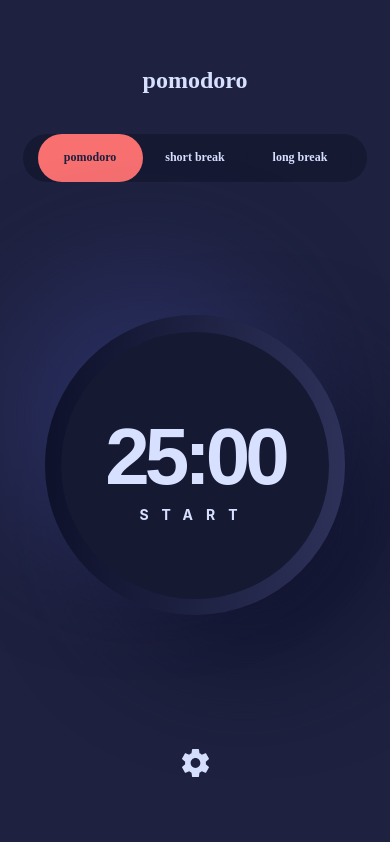
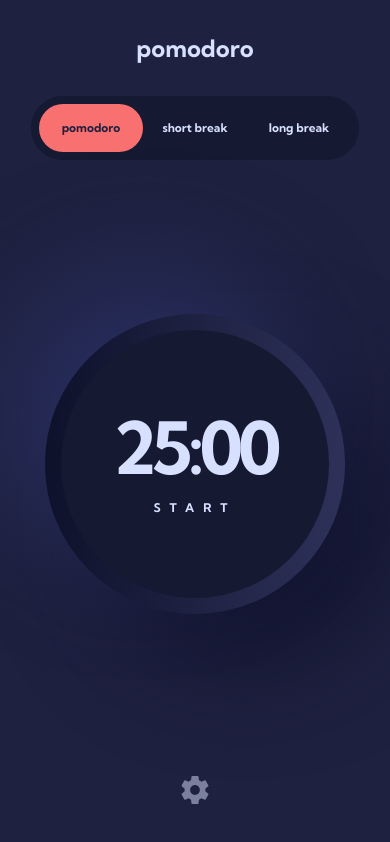
Before and after one commit to ringlochid/pomodoro-app, a React (Vite) app: page / in a window 390 px wide. Built offline with nearby package versions, Linux system fonts and the light colour scheme.

Commit message:
feat: complete responsive layout fix: restart bug

```diff
--- a/src/App.tsx
+++ b/src/App.tsx
@@ -9,7 +9,7 @@ import { useSettingEffect } from "./hooks/useSetting";
 import { TimeProvider } from "./components/timeProvider";
 
 function MainPage(): JSX.Element {
-  const [isMoadalOpen, setIsModalOpen] = useState(false);
+  const [isModalOpen, setIsModalOpen] = useState(false);
 
   const handleOpenModal = useCallback(() => {
     setIsModalOpen(true);
@@ -22,16 +22,22 @@ function MainPage(): JSX.Element {
   useSettingEffect();
 
   return (
-    <div className="grid h-svh w-svw bg-blue-850 place-items-center overflow-hidden">
-      {isMoadalOpen ? (
+    <div className="flex h-dvh flex-col bg-blue-850 px-6 py-8 md:px-10 md:py-10 lg:px-12 lg:py-12 overflow-y-scroll [scrollbar-width:none]">
+      <div
+        className={`mx-auto flex min-h-0 w-full flex-1 ${
+          isModalOpen ? "items-center justify-center" : ""
+        } md:items-center md:justify-center`}
+      >
+        {isModalOpen ? (
           <ModalContainer handleCloseModal={handleCloseModal} />
         ) : (
-        <>
+          <main className="mx-auto flex min-h-0 w-full max-w-144 flex-1 flex-col items-center justify-between md:flex-none md:justify-center md:gap-16 lg:gap-20">
             <HeaderContainer />
             <ClockContainer />
             <TailContainer handleOpenModal={handleOpenModal} />
-        </>
+          </main>
         )}
+      </div>
     </div>
   );
 }
--- a/src/components/clockContainer.tsx
+++ b/src/components/clockContainer.tsx
@@ -10,13 +10,13 @@ export function ProgressRing({ progress }: { progress: number }): JSX.Element {
     <svg
       xmlns="http://www.w3.org/2000/svg"
       viewBox="0 0 249 249"
-      className="absolute z-100 w-[84%] h-[84%] pointer-events-none"
+      className="pointer-events-none absolute inset-3 md:inset-4 lg:inset-5"
     >
       <circle
         cx="124.5"
         cy="124.5"
         r={radius}
-        className="stroke-preset-1 z-100"
+        className="stroke-preset-1"
         style={{
           strokeDasharray: circumference,
           strokeDashoffset: dashOffset,
@@ -35,7 +35,7 @@ export function ActionButton({
 }): JSX.Element {
   return (
     <button
-      className="appearence-none text-preset-9 cursor-pointer hover:text-red-400"
+      className="timer-control-text appearance-none cursor-pointer text-xs transition-colors hover:text-clock-progress-ring md:text-sm lg:text-base"
       onClick={onClick}
     >
       {label}
@@ -53,9 +53,11 @@ export function TimerContainer({
   buttonLabel: "START" | "PAUSE" | "RESUME" | "RESTART";
 }): JSX.Element {
   return (
-    <div className="grid aspect-square size-[16.73781rem] rounded-full place-items-center bg-blue-900">
-      <div className="flex flex-col items-center justify-center gap-0">
-        <h2 className="text-preset-8">{time}</h2>
+    <div className="absolute inset-4 grid place-items-center rounded-full bg-blue-900 md:inset-5 lg:inset-6">
+      <div className="flex flex-col items-center gap-4 md:gap-5">
+        <h2 className="timer-text text-7xl md:text-8xl lg:text-9xl">
+          {time}
+        </h2>
         <ActionButton onClick={handleTimerAction} label={buttonLabel} />
       </div>
     </div>
@@ -105,7 +107,7 @@ export function ClockContainer(): JSX.Element {
   }, [dispatch, isCompleted, isRunning]);
 
   return (
-    <div className="grid place-items-center aspect-square relative gap-0 size-75 clock-container">
+    <div className="clock-container relative grid aspect-square size-75 place-items-center rounded-full md:size-102 lg:size-120">
       <TimerContainer
         time={formattedTime}
         handleTimerAction={handleTimerAction}
--- a/src/components/headerContainer.tsx
+++ b/src/components/headerContainer.tsx
@@ -25,7 +25,7 @@ export function RadioButton({
   onChange?: (value: TimeMode) => void;
 }): JSX.Element {
   return (
-    <div>
+    <div className="flex-1">
       <input
         type="radio"
         id={id}
@@ -37,9 +37,9 @@ export function RadioButton({
       />
       <label
         htmlFor={id}
-        className="grid h-12 w-[6.56rem] place-items-center rounded-[1.96875rem] bg-blue-900 text-preset-7 text-blue-100 peer-checked:bg-red-400 peer-checked:text-blue-850"
+        className="flex h-12 min-w-25 items-center justify-center rounded-full px-4 text-center text-xs font-bold text-blue-100 transition-colors md:h-14 md:min-w-28 md:px-5 md:text-sm lg:min-w-32 lg:px-6 peer-checked:bg-clock-progress-ring peer-checked:text-blue-850"
       >
-        <p>{title}</p>
+        <span>{title}</span>
       </label>
     </div>
   );
@@ -57,7 +57,7 @@ export function RadioGroup({
   onChange?: (value: TimeMode) => void;
 }): JSX.Element {
   return (
-    <div className="w-full justify-center items-center rounded-[1.96875rem] flex bg-blue-900 gap-0">
+    <div className="inline-flex w-full items-center justify-center rounded-full bg-blue-900 p-2 md:p-2.5">
       {options.map((option) => (
         <RadioButton
           key={option.id}
@@ -134,8 +134,10 @@ export function HeaderContainer(): JSX.Element {
   );
 
   return (
-    <div className="w-[88svw] flex flex-col gap-10 items-center justify-center">
-      <h1 className="text-preset-6">pomodoro</h1>
+    <div className="flex w-full max-w-82 flex-col items-center gap-8 md:max-w-140 md:gap-12 lg:gap-14">
+      <h1 className="font-sans text-2xl font-bold text-blue-100 md:text-3xl lg:text-4xl">
+        pomodoro
+      </h1>
       <RadioGroup
         name="timer-type"
         options={options}
--- a/src/components/tailContainer.tsx
+++ b/src/components/tailContainer.tsx
@@ -6,8 +6,13 @@ export function SettingsButton({
   onClick: () => void;
 }): JSX.Element {
   return (
-    <button className="appearence-none" aria-label="setting" onClick={onClick}>
+    <button
+      className="appearance-none rounded-full p-2 text-blue-100/50 transition-colors hover:text-blue-100 focus-visible:outline-2 focus-visible:outline-offset-4 focus-visible:outline-blue-100/40"
+      aria-label="setting"
+      onClick={onClick}
+    >
       <svg
+        className="h-7 w-7 md:h-8 md:w-8"
         xmlns="http://www.w3.org/2000/svg"
         width="27"
         height="28"
@@ -15,10 +20,10 @@ export function SettingsButton({
         fill="none"
       >
         <path
-          fill-rule="evenodd"
-          clip-rule="evenodd"
+          fillRule="evenodd"
+          clipRule="evenodd"
           d="M23.8058 15.365L26.7334 17.682C26.997 17.899 27.0734 18.2771 26.8998 18.578L24.1248 23.429C23.9514 23.73 23.5906 23.849 23.2784 23.73L19.8235 22.323C19.109 22.883 18.325 23.345 17.4786 23.702L16.9583 27.412C16.9028 27.741 16.6184 28 16.2715 28H10.7215C10.3746 28 10.0901 27.741 10.0347 27.412L9.51433 23.702C8.66797 23.345 7.88405 22.8761 7.16946 22.323L3.71455 23.73C3.40236 23.856 3.04165 23.73 2.86819 23.429L0.0931375 18.578C-0.0803235 18.27 -0.00396681 17.892 0.259639 17.682L3.18727 15.365C3.13179 14.917 3.09017 14.462 3.09017 14C3.09017 13.538 3.13179 13.083 3.18727 12.635L0.259639 10.318C-0.00396681 10.101 -0.0803235 9.72302 0.0931375 9.42199L2.86825 4.57099C3.04165 4.26996 3.40242 4.15098 3.71461 4.26996L7.16952 5.67697C7.88405 5.11699 8.66804 4.65499 9.5144 4.29799L10.0347 0.588001C10.0902 0.259022 10.3747 0 10.7215 0H16.2716C16.6184 0 16.9028 0.259022 16.9653 0.588001L17.4857 4.29799C18.332 4.65499 19.1159 5.12394 19.8305 5.67697L23.2855 4.26996C23.5976 4.14396 23.9584 4.26996 24.1318 4.57099L26.9069 9.42199C27.0803 9.72997 27.004 10.108 26.7404 10.318L23.8058 12.635C23.8612 13.083 23.9029 13.538 23.9029 14C23.9029 14.462 23.8612 14.917 23.8058 15.365ZM8.6402 14C8.6402 16.709 10.8117 18.9 13.4965 18.9C16.1814 18.9 18.3528 16.7091 18.3528 14.0001C18.3528 11.2911 16.1814 9.10004 13.4965 9.10004C10.8117 9.10004 8.6402 11.291 8.6402 14Z"
-          fill="#D7E0FF"
+          fill="currentColor"
         />
       </svg>
     </button>
@@ -30,5 +35,9 @@ export function TailContainer({
 }: {
   handleOpenModal: () => void;
 }): JSX.Element {
-  return <SettingsButton onClick={handleOpenModal} />;
+  return (
+    <div className="flex items-center justify-center">
+      <SettingsButton onClick={handleOpenModal} />
+    </div>
+  );
 }
--- a/src/components/timeProvider.tsx
+++ b/src/components/timeProvider.tsx
@@ -57,7 +57,7 @@ const reducer = (state: TimeStateType, action: TimeActionType) => {
       return {
         ...state,
         remainingTime: state.totalTime,
-        isRunning: false,
+        isRunning: true,
         isCompleted: false,
       };
 
--- a/src/index.css
+++ b/src/index.css
@@ -1,4 +1,6 @@
-@import url("https://fonts.googleapis.com/css2?family=Roboto:wght@400;500;700&display=swap");
+@import url(
+  "https://fonts.googleapis.com/css2?family=Kumbh+Sans:wght@400;700&family=Roboto+Slab:wght@700&family=Space+Mono:wght@400;700&display=swap"
+);
 @import "tailwindcss";
 
 :root {
@@ -73,9 +75,14 @@ html[data-font="Mono"] {
 
   --color-clock-progress-ring: var(--color-clock-progress-ring);
 
-  --font-sans: var(--font-sans);
-  --font-serif: var(--font-serif);
-  --font-mono: var(--font-mono);
+  --font-sans: "Kumbh Sans", sans-serif;
+  --font-serif: "Roboto Slab", serif;
+  --font-mono: "Space Mono", monospace;
+}
+
+body {
+  margin: 0;
+  font-family: "Kumbh Sans", sans-serif;
 }
 
 @utility text-preset-1 {
@@ -157,10 +164,9 @@ html[data-font="Mono"] {
   color: var(--color-blue-100);
   text-align: center;
   font-family: var(--timer-font-family);
-  font-size: 5rem;
   font-style: normal;
   font-weight: var(--timer-font-weight);
-  line-height: 125%;
+  line-height: 1;
   letter-spacing: var(--timer-letter-spacing);
 }
 
@@ -168,11 +174,29 @@ html[data-font="Mono"] {
   color: var(--colors-blue-100, #d7e0ff);
   text-align: center;
 
-  font-family: var(--font-timer);
-  font-size: 0.875rem;
+  font-family: "Kumbh Sans";
   font-weight: 700;
   line-height: 120%; /* 1.05rem */
   letter-spacing: 0.8125rem;
+}
+
+@utility timer-text {
+  color: var(--color-blue-100);
+  text-align: center;
+  font-family: var(--timer-font-family);
+  font-style: normal;
+  font-weight: var(--timer-font-weight);
+  line-height: 1;
+  letter-spacing: var(--timer-letter-spacing);
+}
+
+@utility timer-control-text {
+  color: var(--color-blue-100);
+  text-align: center;
+  font-family: "Kumbh Sans";
+  font-weight: 700;
+  line-height: 1.2;
+  letter-spacing: 0.75em;
 }
 
 @utility stroke-preset-1 {
```
Also changed, not shown: src/components/modalContainer.tsx (+43 -36 lines). Lines whose indentation alone changed are shown as unchanged.
